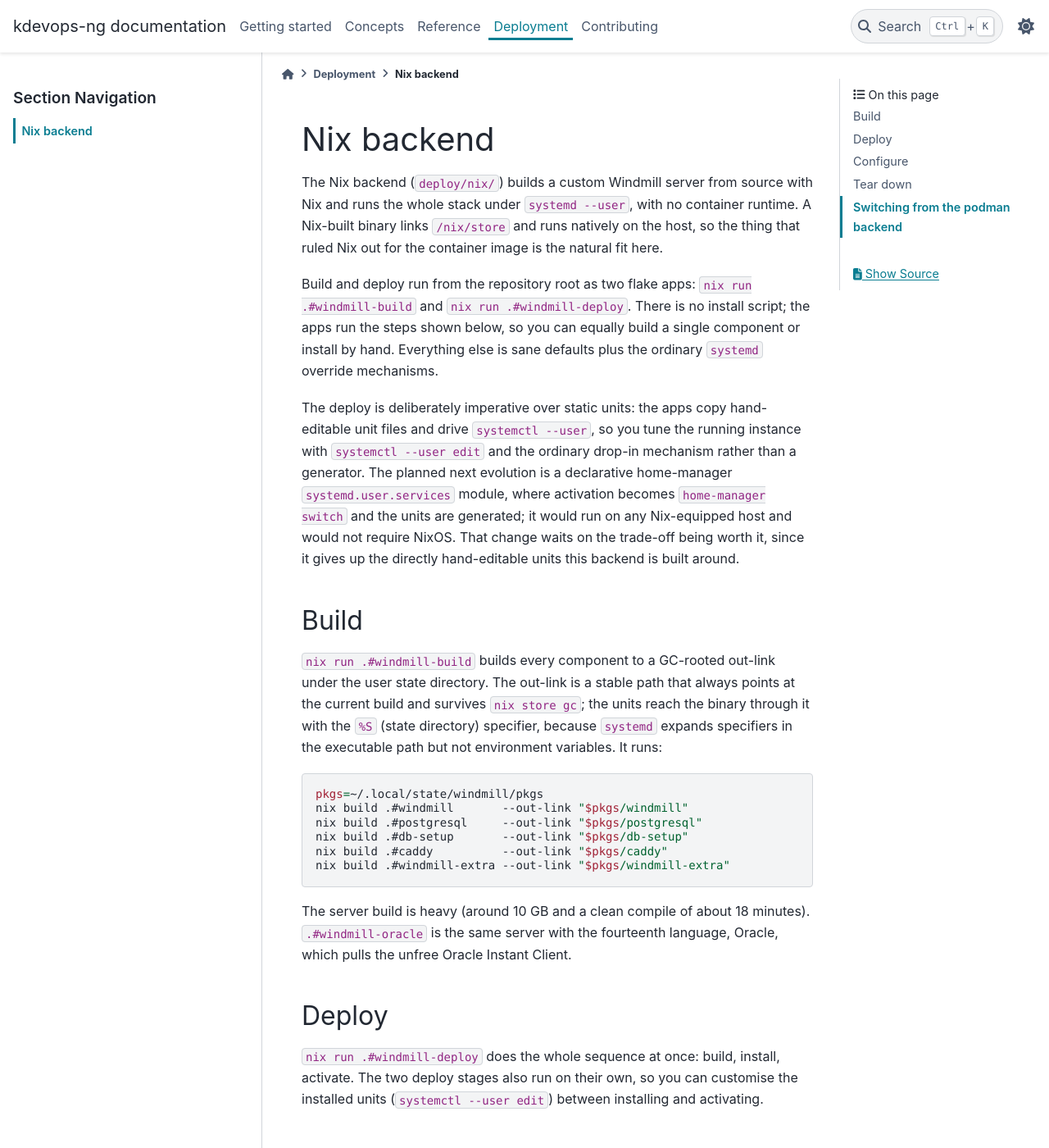
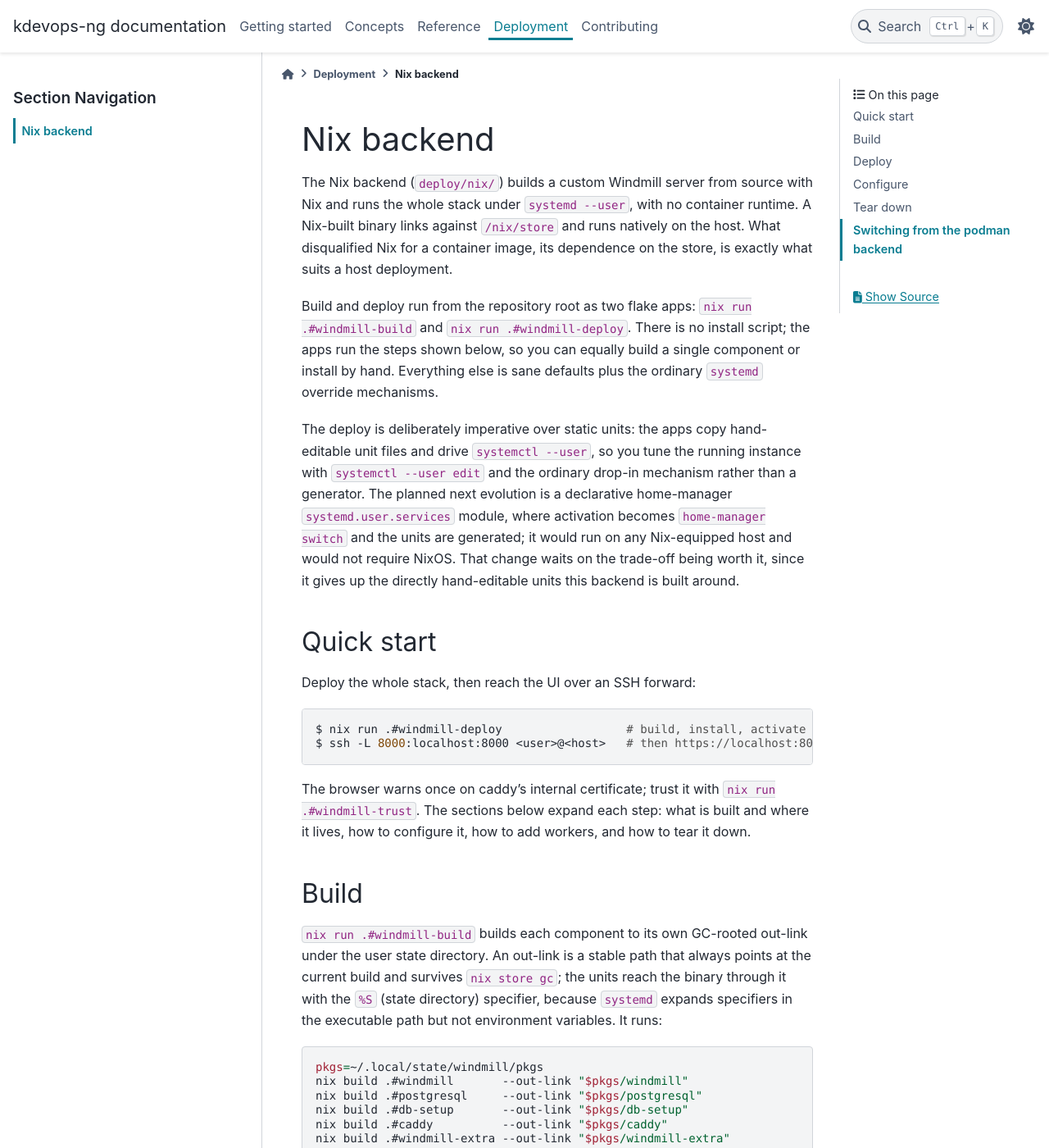
Before and after one commit to dagomez137/kdevops-ng, a Sphinx documentation site: the page built from docs/deployment/nix-backend.rst, in a window 1280 px wide and 1400 px high. Shown: the whole window at 82% size. Built offline with Sphinx 7.4.7 and the PyData theme 0.15.4, drawn with Linux system fonts in a browser that asks for light colours; some of the changed text lies outside the part shown.

Commit message:
docs: add a quick start and tighten the deployment guide
The nix backend guide has grown, so lead with a Quick start that deploys
the stack and reaches the UI in two commands, with the detailed sections
expanding each step. Ground the term backend in the deployment index (a
deployment backend is one way to build and run the stack) rather than
implying a choice among several when only the Nix one is documented.

Tighten a few imprecise lines: rewrite the intro sentence that hand-waved
at "the thing that ruled Nix out", say each component builds to its own
out-link, and name install and activate as the two stages that run on
their own rather than calling them "the two deploy stages" after listing
three.

Generated-by: Claude AI
Signed-off-by: Daniel Gomez <da.gomez@kernel.org>

```diff
--- a/docs/deployment/index.rst
+++ b/docs/deployment/index.rst
@@ -4,7 +4,9 @@
 Deployment
 ==========
 
-Running the Windmill instance and choosing a backend.
+How to run the Windmill instance. A deployment backend is one way to build and
+run the stack; the Nix backend is the current one, and a distro backend is
+planned.
 
 .. toctree::
    :maxdepth: 1
--- a/docs/deployment/nix-backend.rst
+++ b/docs/deployment/nix-backend.rst
@@ -6,8 +6,9 @@ Nix backend
 
 The Nix backend (``deploy/nix/``) builds a custom Windmill server from source
 with Nix and runs the whole stack under ``systemd --user``, with no container
-runtime. A Nix-built binary links ``/nix/store`` and runs natively on the host,
-so the thing that ruled Nix out for the container image is the natural fit here.
+runtime. A Nix-built binary links against ``/nix/store`` and runs natively on
+the host. What disqualified Nix for a container image, its dependence on the
+store, is exactly what suits a host deployment.
 
 Build and deploy run from the repository root as two flake apps:
 ``nix run .#windmill-build`` and ``nix run .#windmill-deploy``. There is no
@@ -25,11 +26,26 @@ Nix-equipped host and would not require NixOS. That change waits on the
 trade-off being worth it, since it gives up the directly hand-editable units
 this backend is built around.
 
+Quick start
+===========
+
+Deploy the whole stack, then reach the UI over an SSH forward:
+
+.. code-block:: console
+
+   $ nix run .#windmill-deploy                  # build, install, activate
+   $ ssh -L 8000:localhost:8000 <user>@<host>   # then https://localhost:8000
+
+The browser warns once on caddy's internal certificate; trust it with
+``nix run .#windmill-trust``. The sections below expand each step: what is
+built and where it lives, how to configure it, how to add workers, and how to
+tear it down.
+
 Build
 =====
 
-``nix run .#windmill-build`` builds every component to a GC-rooted out-link
-under the user state directory. The out-link is a stable path that always points
+``nix run .#windmill-build`` builds each component to its own GC-rooted out-link
+under the user state directory. An out-link is a stable path that always points
 at the current build and survives ``nix store gc``; the units reach the binary
 through it with the ``%S`` (state directory) specifier, because ``systemd``
 expands specifiers in the executable path but not environment variables. It
@@ -52,8 +68,8 @@ Deploy
 ======
 
 ``nix run .#windmill-deploy`` does the whole sequence at once: build, install,
-activate. The two deploy stages also run on their own, so you can customise the
-installed units (``systemctl --user edit``) between installing and activating.
+activate. Install and activate also run on their own, so you can customise the
+installed units (``systemctl --user edit``) between them.
 
 Install
 -------
```
